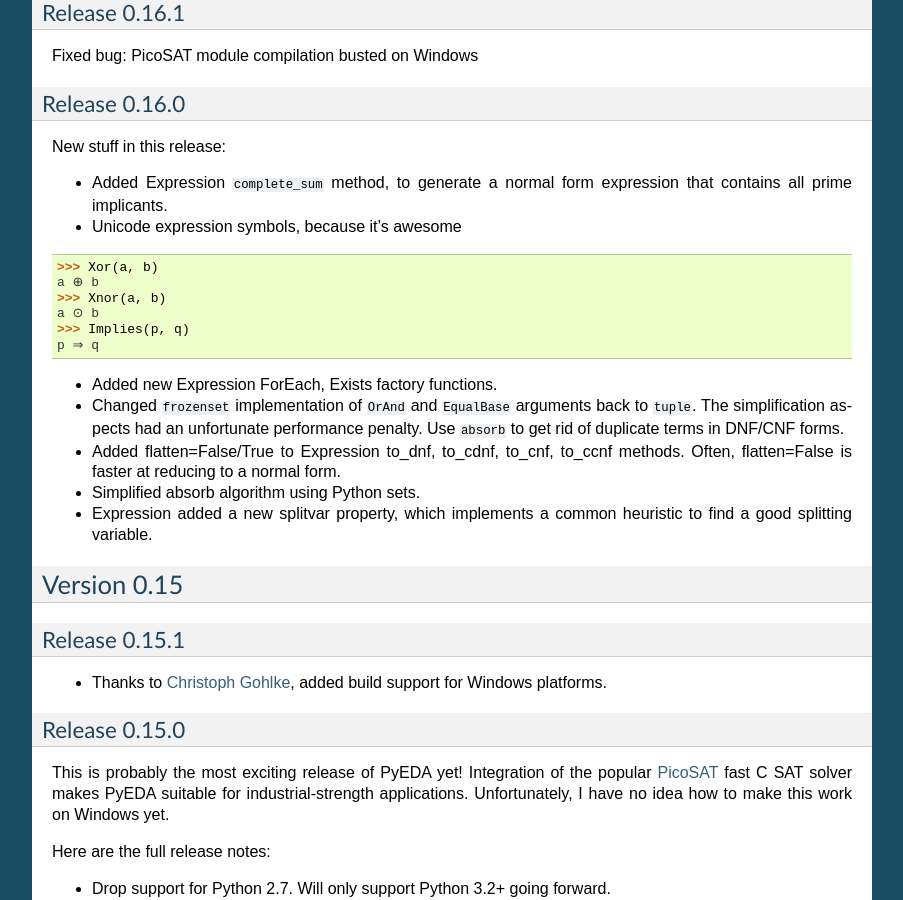
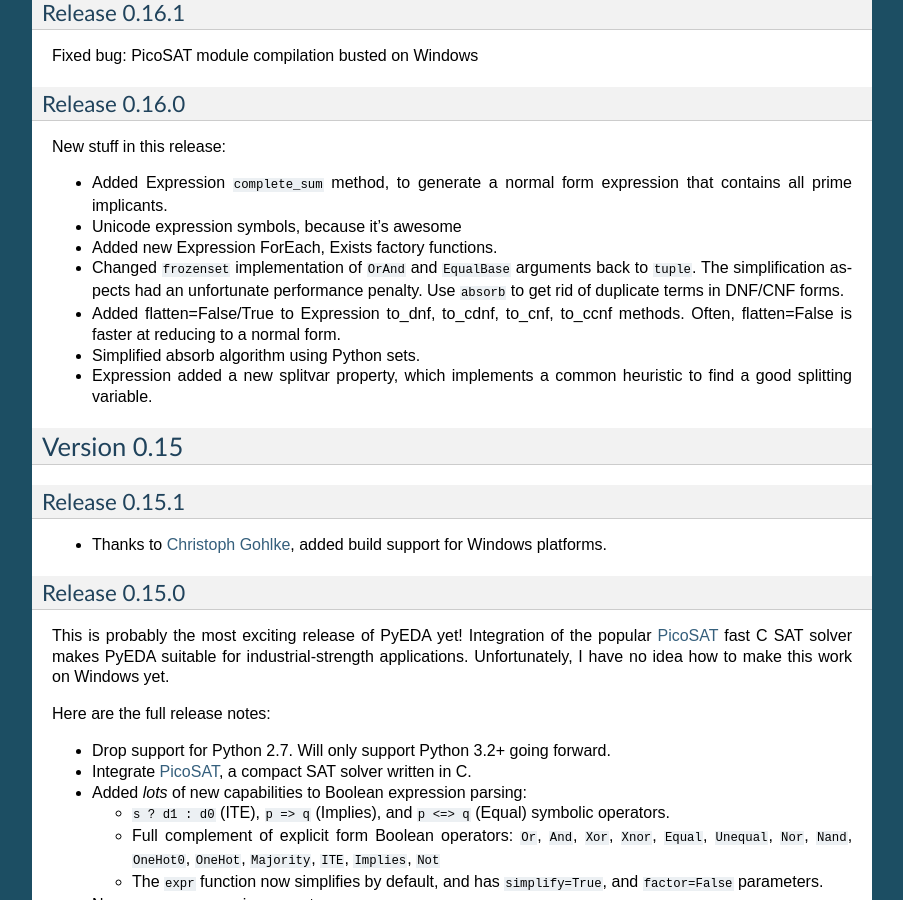
Before and after one commit to cjdrake/pyeda, a Sphinx documentation site: the page built from doc/source/relnotes.rst, in a window 1280 px wide and 900 px high, scrolled down 1448 px. Shown: the whole window, without its empty margins (198-1101 px from the left). Built offline with Sphinx 7.4.7, drawn with Linux system fonts in a browser that asks for light colours.

Commit message:
Get rid of Unicode that breaks LaTeX

```diff
--- a/doc/source/relnotes.rst
+++ b/doc/source/relnotes.rst
@@ -101,15 +101,6 @@ New stuff in this release:
 * Added Expression ``complete_sum`` method,
   to generate a normal form expression that contains all prime implicants.
 * Unicode expression symbols, because it's awesome
-
-::
-
-   >>> Xor(a, b)
-   a ⊕ b
-   >>> Xnor(a, b)
-   a ⊙ b
-   >>> Implies(p, q)
-   p ⇒ q
 
 * Added new Expression ForEach, Exists factory functions.
 * Changed ``frozenset`` implementation of ``OrAnd`` and ``EqualBase`` arguments
```
